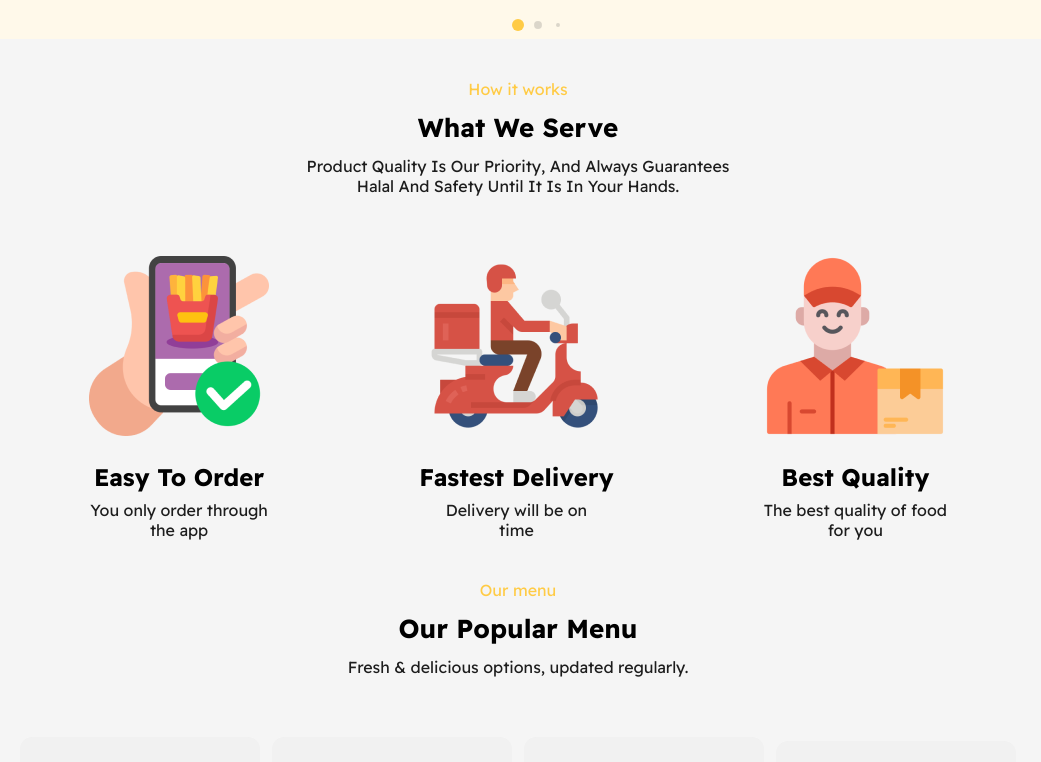
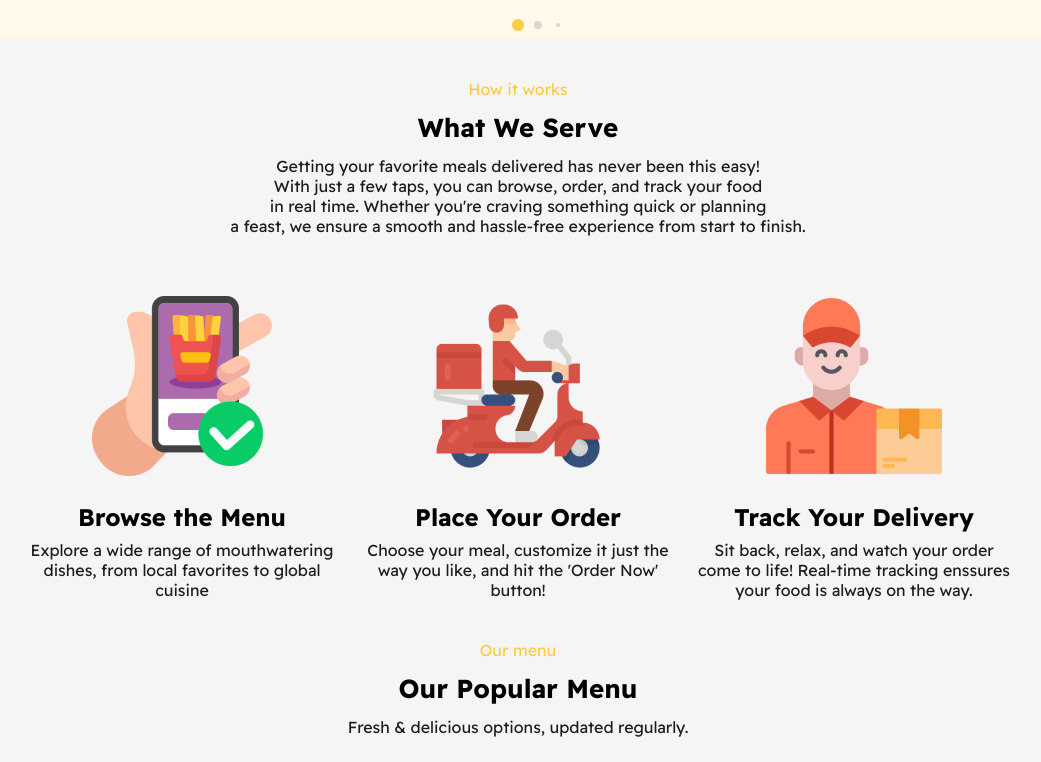
Before and after one commit to Kaydev-cmd/biteswift-app, a React (Vite) app in the folder frontend/: page / in a window 1280 px wide. Shown: the part 720-1482 px from the top of the page, without its empty margins (122-1163 px from the left). Built offline with nearby package versions, Linux system fonts and the light colour scheme; no server answers; a web font is replaced by a local one.

Commit message:
Worked on the how it works section, applied dynamic rendering, worked on styling and changed content

```diff
--- a/frontend/src/components/HiwCards.css
+++ b/frontend/src/components/HiwCards.css
@@ -1,3 +1,7 @@
+.how-it-works .card {
+  width: 320px;
+}
+
 .how-it-works .content .content-cards,
 .how-it-works .content .content-cards .card {
   display: flex;
@@ -25,23 +29,14 @@
 
 /* 2xl */
 @media (max-width: 1536px) {
-  .container {
-    max-width: 1280px;
-  }
 }
 
 /* xl */
 @media (max-width: 1280px) {
-  .container {
-    max-width: 1024px;
-  }
 }
 
 /* lg */
 @media (max-width: 1024px) {
-  .container {
-    max-width: 768px;
-  }
   .how-it-works .content .content-cards .card img {
     width: 140px;
   }
@@ -49,9 +44,6 @@
 
 /* md */
 @media (max-width: 768px) {
-  .container {
-    max-width: 640px;
-  }
   .how-it-works .content .content-cards .card img {
     width: 120px;
   }
@@ -65,9 +57,6 @@
 
 /* sm */
 @media (max-width: 640px) {
-  .container {
-    max-width: 475px;
-  }
   .how-it-works .content .content-cards {
     flex-direction: column;
     align-items: center;
@@ -87,7 +76,4 @@
 
 /* xs */
 @media (max-width: 475px) {
-  .container {
-    width: 100%;
-  }
 }
--- a/frontend/src/components/HiwCards.jsx
+++ b/frontend/src/components/HiwCards.jsx
@@ -1,36 +1,46 @@
-// import React from 'react'
+import React from "react";
 import "./HiwCards.css";
 
+const Card = ({ image, title, description }) => {
+  return (
+    <div className="card">
+      <img src={image} alt={title} />
+      <h4>{title}</h4>
+      <p>{description}</p>
+    </div>
+  );
+};
 export const HiwCards = () => {
+  const cardsData = [
+    {
+      image: "/images/home/order 1.png",
+      title: "Browse the Menu",
+      description:
+        "Explore a wide range of mouthwatering dishes, from local favorites to global cuisine",
+    },
+    {
+      image: "/images/home/delivery 1.png",
+      title: "Place Your Order",
+      description:
+        "Choose your meal, customize it just the way you like, and hit the 'Order Now' button!",
+    },
+    {
+      image: "/images/home/courier 1.png",
+      title: "Track Your Delivery",
+      description:
+        "Sit back, relax, and watch your order come to life! Real-time tracking enssures your food is always on the way.",
+    },
+  ];
   return (
     <div className="content-cards">
-      <div className="card">
-        <img src="/images/home/order 1.png" alt="Order" />
-        <h4>Easy To Order</h4>
-        <p>
-          You only order through
-          <br />
-          the app
-        </p>
-      </div>
-      <div className="card">
-        <img src="/images/home/delivery 1.png" alt="Order" />
-        <h4>Fastest Delivery</h4>
-        <p>
-          Delivery will be on
-          <br />
-          time
-        </p>
-      </div>
-      <div className="card">
-        <img src="/images/home/courier 1.png" alt="Order" />
-        <h4>Best Quality</h4>
-        <p>
-          The best quality of food
-          <br />
-          for you
-        </p>
-      </div>
+      {cardsData.map((card, index) => (
+        <Card
+          key={index}
+          image={card.image}
+          title={card.title}
+          description={card.description}
+        />
+      ))}
     </div>
   );
 };
--- a/frontend/src/pages/home/Home.jsx
+++ b/frontend/src/pages/home/Home.jsx
@@ -49,9 +49,13 @@ const Home = () => {
               </p>
               <h3>What We Serve</h3>
               <p>
-                Product Quality Is Our Priority, And Always Guarantees
+                Getting your favorite meals delivered has never been this easy!
                 <br />
-                Halal And Safety Until It Is In Your Hands.
+                With just a few taps, you can browse, order, and track your food
+                <br />
+                in real time. Whether you're craving something quick or planning
+                <br />a feast, we ensure a smooth and hassle-free experience
+                from start to finish.
               </p>
             </div>
             <HiwCards />
```
